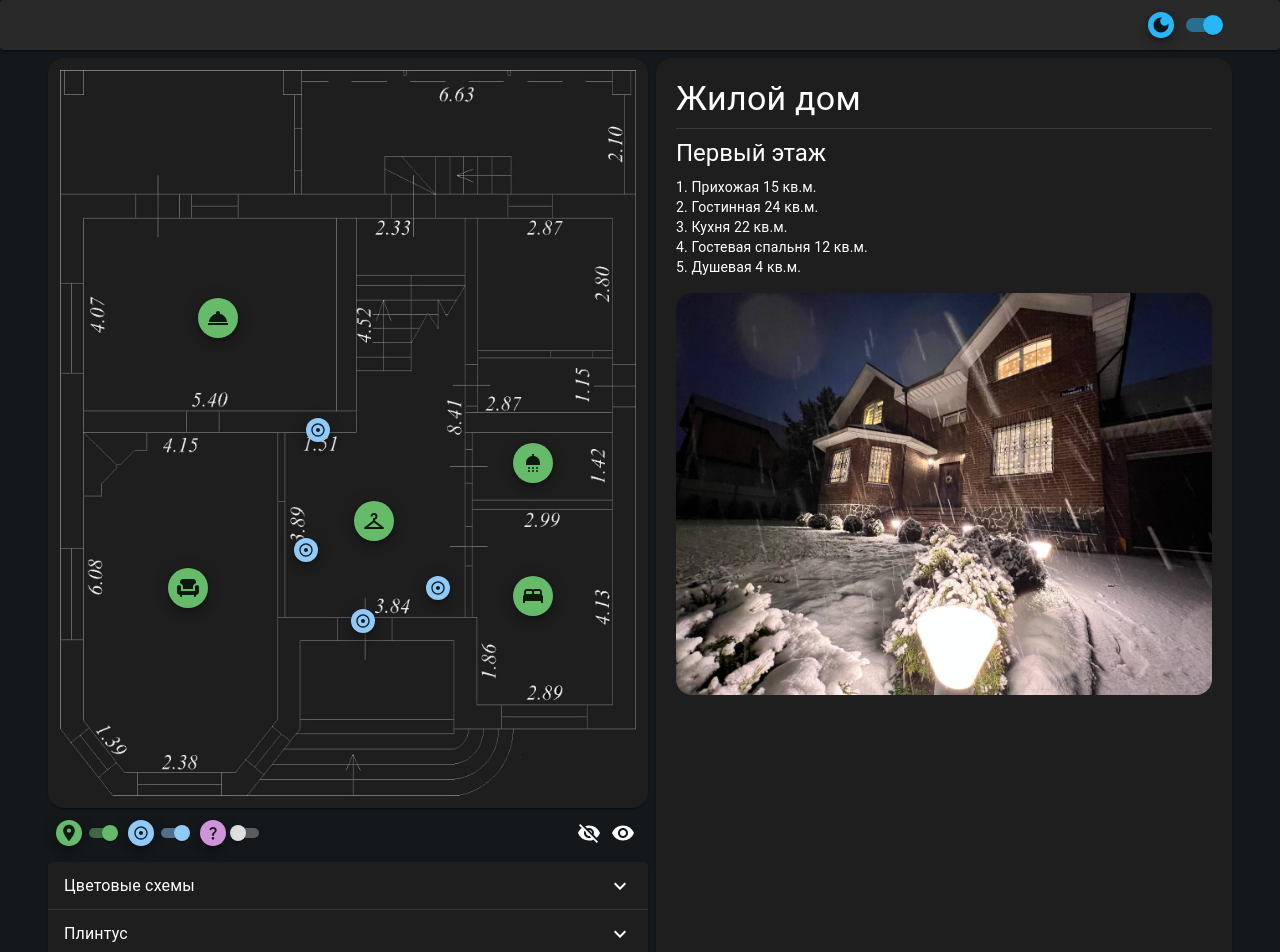
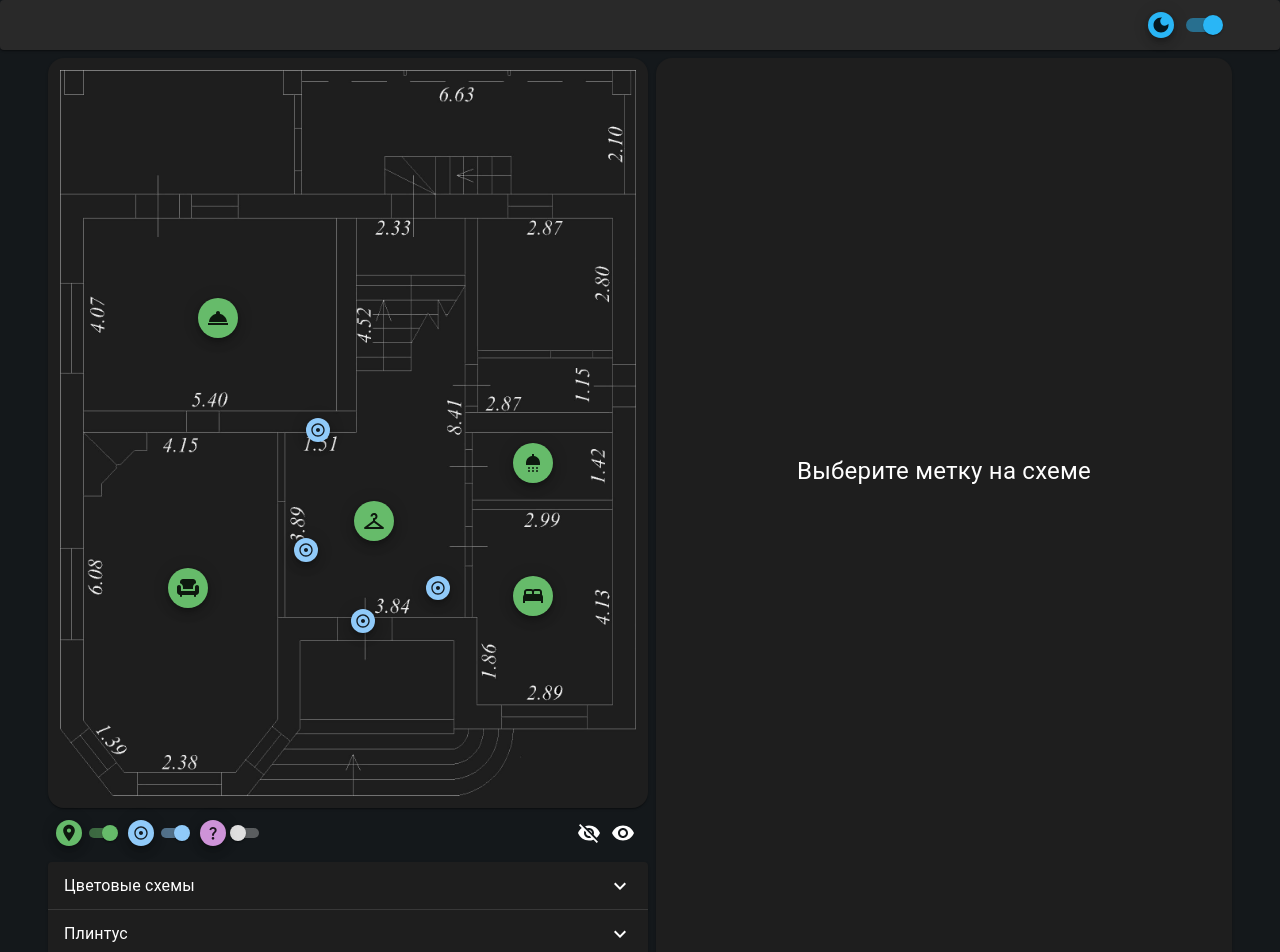
Before and after one commit to RojkovYury/HomeRenovation, a Next.js app: page / in a window 1280 px wide. Shown: the top 952 px of the page. Built offline with nearby package versions, Linux system fonts and the light colour scheme.

Commit message:
InfoBlockEmpty

```diff
--- /dev/null
+++ b/src/app/components/info-block-empty.tsx
@@ -0,0 +1,44 @@
+/* eslint-disable @next/next/no-img-element */
+import { Box, Paper, Typography } from "@mui/material";
+
+interface InfoBlockEmptyProps {
+  paperSx?: any;
+}
+
+export default function InfoBlockEmpty({ paperSx }: InfoBlockEmptyProps) {
+  return (
+    <Paper
+      elevation={1}
+      sx={{
+        borderRadius: {
+          xs: '0px 0px 0px 0px',
+          sm: '16px 16px 0px 0px',
+          md: '16px 16px 0px 0px',
+        },
+        p: '20px',
+        mt: '8px',
+        mr: { xs: '0px', sm: '0px', md: '8px' },
+        mb: '8px',
+        width: { xs: 'none', sm: 'none', md: '600px' },
+        minWidth: { xs: 'none', sm: 'none', md: '300px' },
+        ...paperSx,
+        flexDirection: 'column',
+      }}
+    >
+      <Box
+        sx={{
+          display: 'flex',
+          width: '100%',
+          height: '100%',
+          justifyContent: 'center',
+          mt: { xs: '0px', sm: '0px', md: '375px' },
+        }}
+      >
+        <Typography sx={{ fontSize: { xs: '1.0rem', sm: '1.0rem', md: '1.5rem' } }}>
+          Выберите метку на схеме
+        </Typography>
+      </Box>
+
+    </Paper>
+  )
+}
--- a/src/app/components/right-block.tsx
+++ b/src/app/components/info-block.tsx
@@ -2,13 +2,13 @@
 import { Box, Divider, ImageList, ImageListItem, Paper, Typography } from "@mui/material";
 import { CurrentTag } from "../page";
 
-interface RightBlockProps {
+interface InfoBlockProps {
   currentTag?: CurrentTag;
   handleOpen: any;
   paperSx?: any;
 }
 
-export default function RightBlock({ currentTag, handleOpen, paperSx }: RightBlockProps) {
+export default function InfoBlock({ currentTag, handleOpen, paperSx }: InfoBlockProps) {
   return (
     <Paper
       elevation={1}
@@ -31,7 +31,6 @@ export default function RightBlock({ currentTag, handleOpen, paperSx }: RightBlo
       <Box sx={{ display: 'flex', width: '100%', justifyContent: 'space-between', alignItems: 'center' }}>
         <Typography variant="h4">
           {currentTag && currentTag.room}
-          {!currentTag && 'Жилой дом'}
         </Typography>
         {/*
         <Typography variant="subtitle2">
@@ -44,18 +43,10 @@ export default function RightBlock({ currentTag, handleOpen, paperSx }: RightBlo
 
       <Typography variant="h5" sx={{ mb: '8px' }} >
         {currentTag && currentTag.title}
-        {!currentTag && 'Первый этаж'}
       </Typography>
 
       <Typography variant="body2">
         {currentTag && currentTag.description}
-        {!currentTag && <>
-          1. Прихожая 15 кв.м.<br/>
-          2. Гостинная 24 кв.м.<br/>
-          3. Кухня 22 кв.м.<br/>
-          4. Гостевая спальня 12 кв.м.<br/>
-          5. Душевая 4 кв.м.</>
-        }
       </Typography>
 
       {currentTag && currentTag?.pics && (
@@ -82,19 +73,6 @@ export default function RightBlock({ currentTag, handleOpen, paperSx }: RightBlo
           ))}
         </ImageList>
       )}
-      {!currentTag && (
-        <ImageList variant="masonry" cols={1} gap={8}>
-          <ImageListItem>
-            <img
-              srcSet={`/images/title0.jpg`}
-              src={`/images/title0.jpg`}
-              alt={'title0'}
-              loading="lazy"
-              style={{ borderRadius: '16px' }}
-            />
-          </ImageListItem>
-        </ImageList>
-      )}
     </Paper>
   )
 }
--- a/src/app/page.tsx
+++ b/src/app/page.tsx
@@ -10,7 +10,9 @@ import QuestionRoomTags from "./components/question-room-tags";
 import AccordionItems from "./components/accordion-items";
 import ScrollButton from "./components/scroll-button";
 import MapFooter from "./components/map-footer";
-import RightBlock from "./components/right-block";
+import InfoBlock from "./components/info-block";
+import InfoBlockEmpty from "./components/info-block-empty";
+
 
 export interface CurrentTag {
   id: string;
@@ -22,10 +24,11 @@ export interface CurrentTag {
 
 export default function Main() {
   const [currentTag, setCurrentTag] = useState<CurrentTag | undefined>();
-  const [open, setOpen] = useState(false);
+  const [imgOpen, setImgOpen] = useState(false);
   const [selectedImage, setSelectedImage] = useState('');
-  const handleOpen = (img: string) => { setSelectedImage(img); setOpen(true); };
-  const handleClose = () => { setOpen(false); setSelectedImage(''); };
+  const handleOpen = (img: string) => { setSelectedImage(img); setImgOpen(true); };
+  const handleClose = () => { setImgOpen(false); setSelectedImage(''); };
+
   const theme = useTheme();
   const imageSrc = theme.palette.mode === 'dark'
     ? '/images/main-dark.jpg'
@@ -83,14 +86,16 @@ export default function Main() {
           questionRoomTagsVisibility={questionRoomTagsVisibility}
           setQuestionRoomTagsVisibility={setQuestionRoomTagsVisibility}
         />
-        {currentTag && (<RightBlock currentTag={currentTag} handleOpen={handleOpen} paperSx={{ display: { xs: 'flex', sm: 'flex', md: 'none' } }} />)}
+        {currentTag && (<InfoBlock currentTag={currentTag} handleOpen={handleOpen} paperSx={{ display: { xs: 'flex', sm: 'flex', md: 'none' } }} />)}
+        {!currentTag && <InfoBlockEmpty paperSx={{ display: { xs: 'flex', sm: 'flex', md: 'none' } }} />}
         <AccordionItems handleOpen={handleOpen}/>
       </Box>
 
       {/* Right side */}
-      <RightBlock currentTag={currentTag} handleOpen={handleOpen} paperSx={{ display: { xs: 'none', sm: 'none', md: 'flex' } }} />
+      {currentTag && <InfoBlock currentTag={currentTag} handleOpen={handleOpen} paperSx={{ display: { xs: 'none', sm: 'none', md: 'flex' } }} />}
+      {!currentTag && <InfoBlockEmpty paperSx={{ display: { xs: 'none', sm: 'none', md: 'flex' } }} />}
 
-      <Dialog open={open} onClose={handleClose}>
+      <Dialog open={imgOpen} onClose={handleClose}>
         <img onClick={handleClose} src={selectedImage} alt="" style={{ width: '100%', height: 'auto' }} />
       </Dialog>
       <ScrollButton />
```
Also changed, not shown: 2 other files (tests, documents, lock files or other folders).
